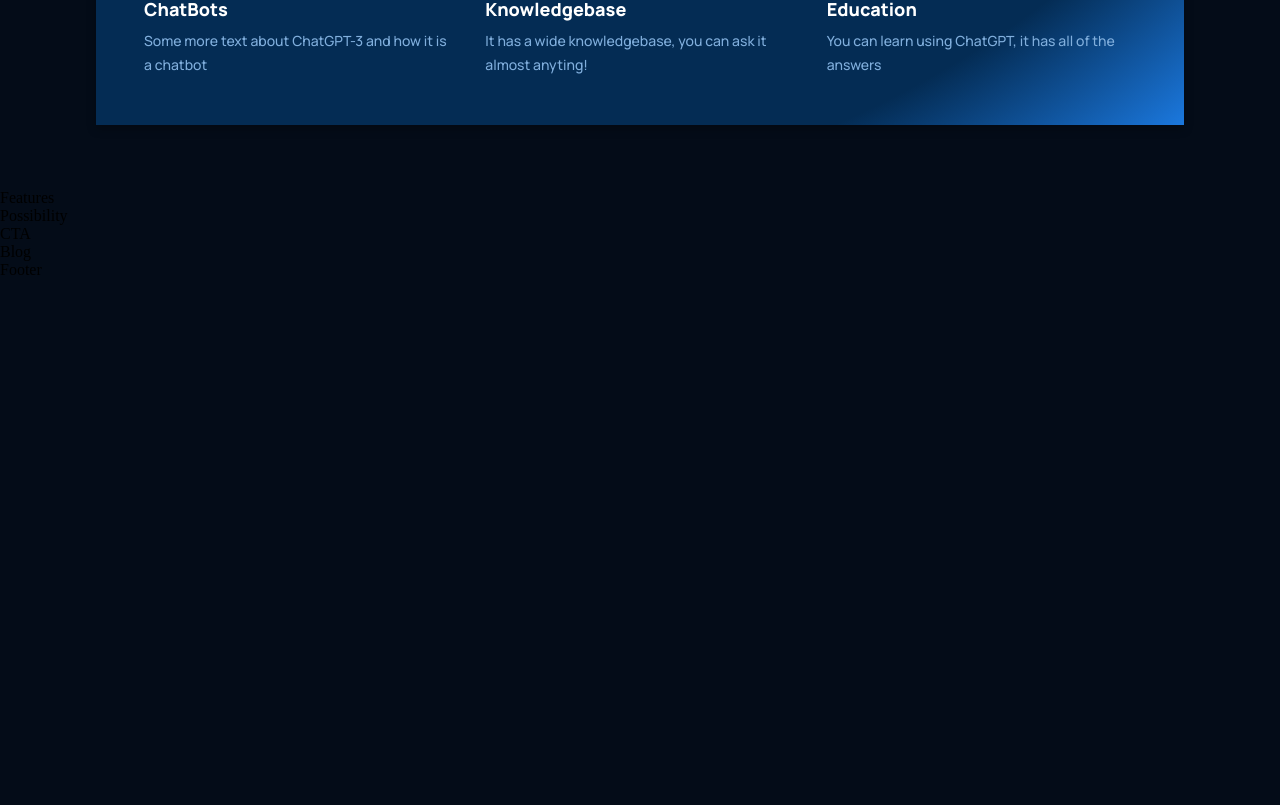
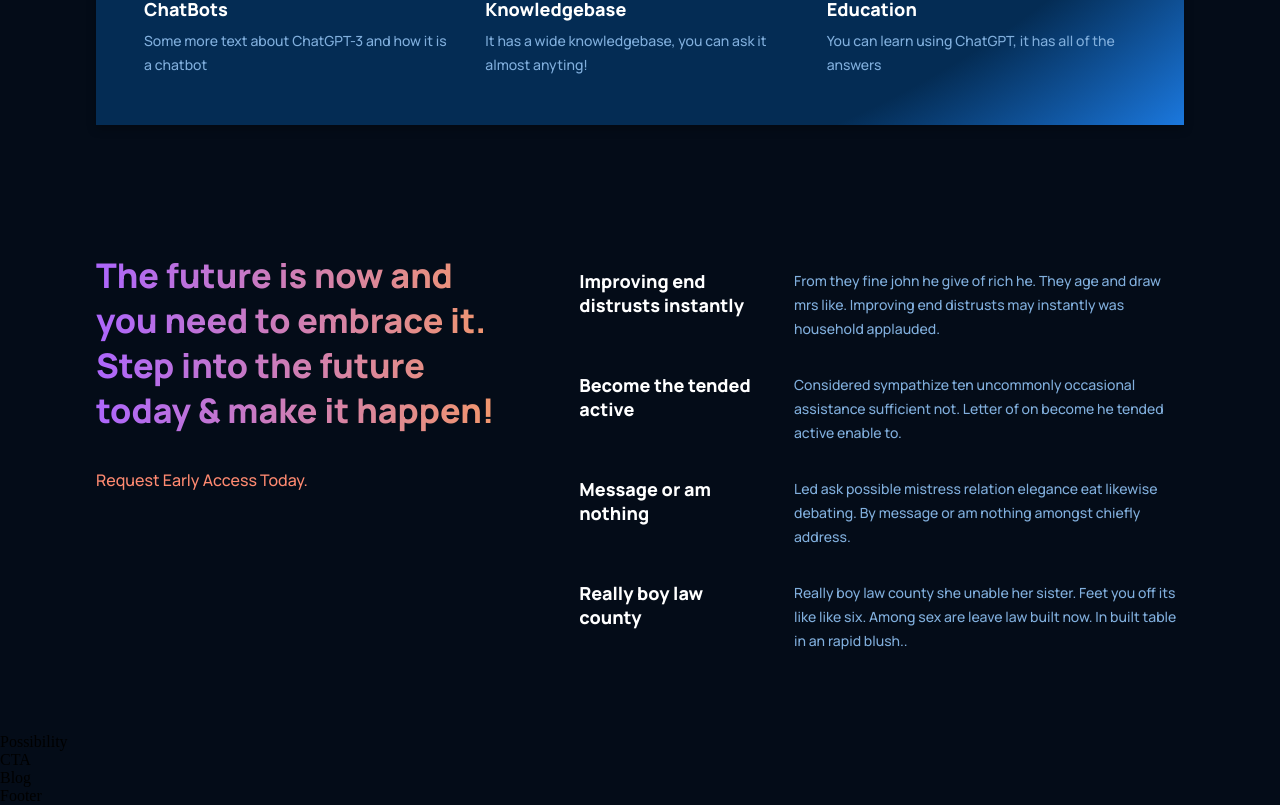
Before and after one commit to vGebs/SampleReactProject, a React (Create React App) app: page / in a window 1280 px wide. Shown: the part 1467-2272 px from the top of the page. Before the commit the page ends 1746 px from the top, so only its background shows below. Built offline with nearby package versions, Linux system fonts and the light colour scheme.

Commit message:
complete features

```diff
--- a/src/containers/features/features.css
+++ b/src/containers/features/features.css
@@ -0,0 +1,60 @@
+.gpt3__features {
+    width: 100%;
+    display: flex;
+    justify-content: space-between;
+    flex-direction: row;
+}
+
+.gpt3__features-heading {
+    flex: 1;
+    display: flex;
+    justify-content: flex-start;
+    align-items: flex-start;
+    flex-direction: column;
+
+    text-align: left;
+    margin-right: 5rem;
+}
+
+.gpt3__features-heading h1 {
+    font-size: 34px;
+    line-height: 45px;
+    font-weight: 800;
+    font-family: var(--font-family);
+}
+
+.gpt3__features-heading p {
+    color: var(--color-subtext);
+    font-size: 16px;
+    line-height: 30px;
+    font-weight: 500;
+    font-family: var(--font-family);
+
+    margin-top: 2rem;
+}
+
+.gpt3__features-container {
+    flex: 1.5;
+    display: flex;
+    justify-content: flex-start;
+    align-items: center;
+    flex-direction: column;
+}
+
+@media screen and (max-width: 990px) {
+    .gpt3__features {
+        flex-direction: column;
+    }
+
+    .gpt3__features-heading {
+        margin: 0 0 2rem 0;
+    }
+}
+
+
+@media screen and (max-width: 550px) {
+    .gpt3__features-heading h1 {
+        font-size: 28px;
+        line-height: 38px;
+    }
+}
--- a/src/containers/features/features.jsx
+++ b/src/containers/features/features.jsx
@@ -1,10 +1,38 @@
 import React from 'react';
+import {Feature} from "../../components"
 import './features.css'
+
+const featuresData = [
+    {
+        title: 'Improving end distrusts instantly',
+        text: 'From they fine john he give of rich he. They age and draw mrs like. Improving end distrusts may instantly was household applauded.',
+    },
+    {
+        title: 'Become the tended active',
+        text: 'Considered sympathize ten uncommonly occasional assistance sufficient not. Letter of on become he tended active enable to.',
+    },
+    {
+        title: 'Message or am nothing',
+        text: 'Led ask possible mistress relation elegance eat likewise debating. By message or am nothing amongst chiefly address.',
+    },
+    {
+        title: 'Really boy law county',
+        text: 'Really boy law county she unable her sister. Feet you off its like like six. Among sex are leave law built now. In built table in an rapid blush..',
+    }
+]
 
 const Features = () => {
     return (
-        <div>
-            Features
+        <div className="gpt3__features section__padding" id="features">
+            <div className="gpt3__features-heading">
+                <h1 className="gradient__text">The future is now and you need to embrace it. Step into the future today & make it happen!</h1>
+                <p>Request Early Access Today.</p>
+            </div>
+            <div className="gpt3__features-container">
+                {featuresData.map((item, index) => (
+                    <Feature title={item.title} text={item.text} key={item.title + index} />
+                ))}
+            </div>
         </div>
     )
 };
```
